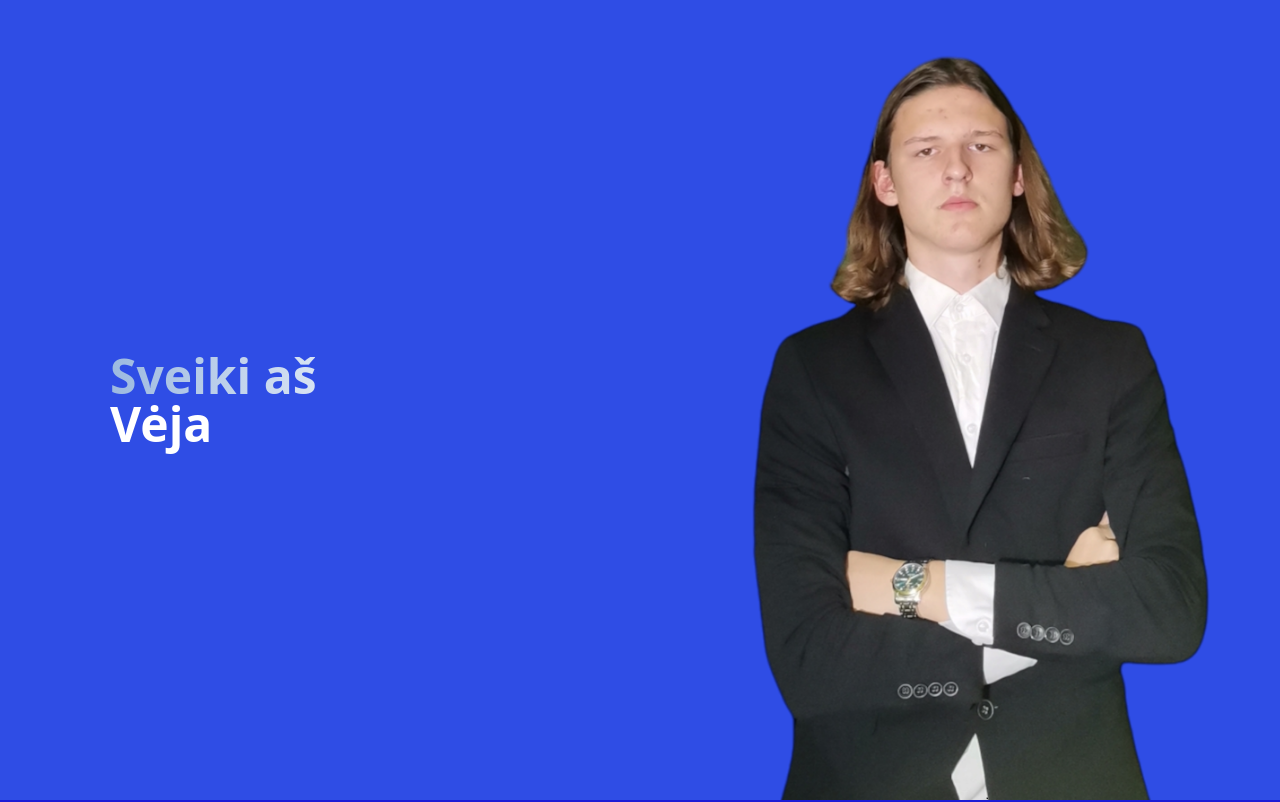
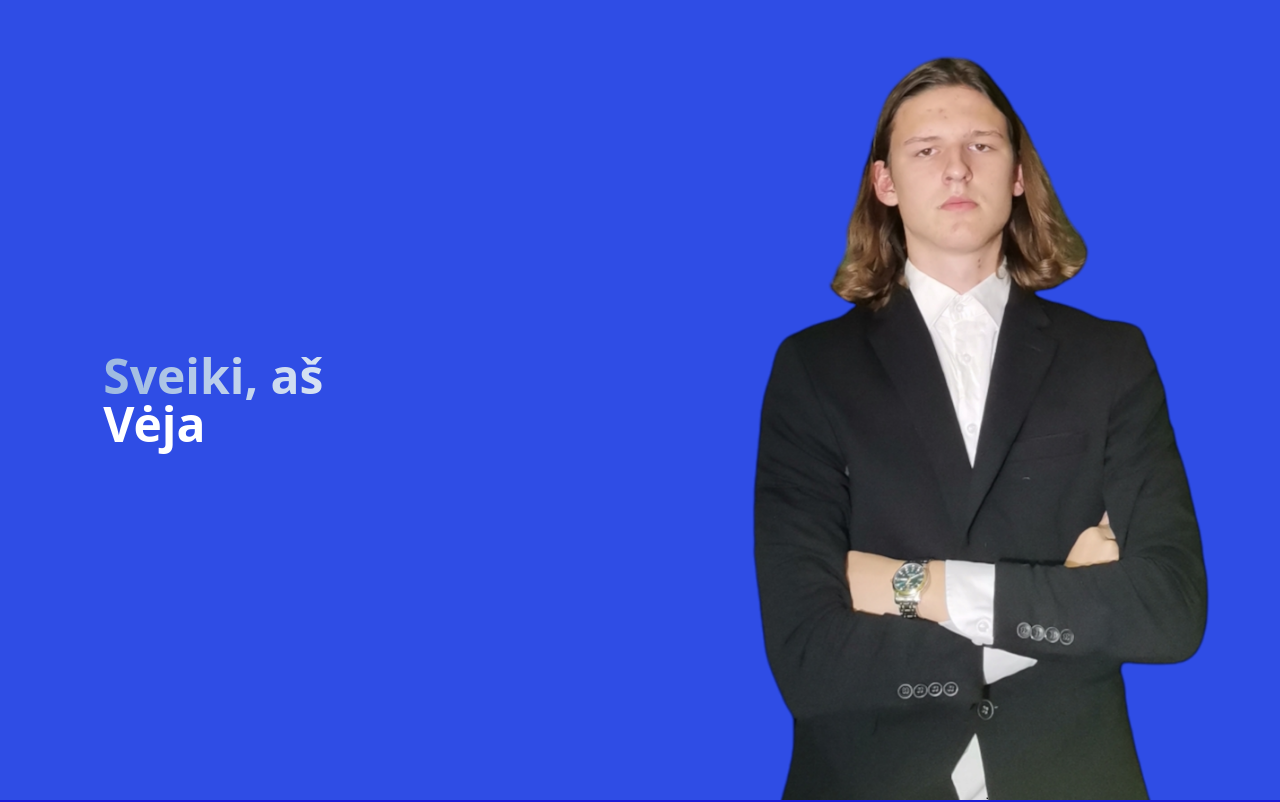
Before and after one commit to justnaikis/prezidentams, a Next.js app: page / in a window 1280 px wide. Shown: the top 802 px of the page. Built offline with nearby package versions, Linux system fonts and the light colour scheme.

Commit message:
more tiklas

```diff
--- a/app/page.tsx
+++ b/app/page.tsx
@@ -49,13 +49,13 @@ export default function Home() {
   };
   return (
     <main className="">
-      <section className='lg:bg-bannerImg bg-phoneBannerImg bg-no-repeat bg-cover bg-bottom w-full h-screen '>
+      <section className='lg:bg-bannerImg bg-phoneBannerImg bg-no-repeat bg-cover bg-bottom h-screen w-full'>
         <div className='md:w-2/3'>
           <div className="font-bold text-white md:w-1/2 w-full md:text-5xl text-3xl flex justify-center items-center h-screen">
             <div className='text-center mt-48 lg:mt-0'>
               <span className=''>
                 <div className='text-transparent bg-clip-text bg-gradient-to-r from-darkBlu to-lightBlu'>
-                  Sveiki aš{" "}
+                  Sveiki, aš{" "}
                 </div>
                 <TypeAnimation
                   className='flex text-center'
@@ -64,7 +64,7 @@ export default function Home() {
                     1000,
                     "Būsimas",
                     500,
-                    "Aušros prezidentas",
+                    'Aušros prezidentas',
                     1000,
                   ]}
                   wrapper='span'
@@ -94,7 +94,7 @@ export default function Home() {
         </div>
         <br />
         <div data-aos="fade-up" className='pb-8 text-mainText'>
-          Tapęs mokyklos prezidentu, sieksiu įgyvendinti kelis svarbius pokyčius, kurie pagerins mūsų mokyklos gyvenimą. Pirmiausia planuoju skaitmenizuoti balsavimo procesą – tai leis mokiniams patogiai ir greitai išreikšti savo nuomonę įvairiais klausimais, skatins skaidrumą ir sąžiningą sprendimų priėmimą. Taip pat noriu organizuoti daugiau renginių mokykloje. Galiausiai žadu atsižvelgti į daugumos poreikius ir norus bei stengtis juos įgyvendinti – man svarbu, kad kiekvienas jaustųsi išgirstas ir dalyvautų mokyklos gyvenime.
+          Tapęs mokyklos prezidentu, sieksiu įgyvendinti kelis svarbius pokyčius, kurie pagerins mūsų mokyklos gyvenimą. Pirmiausia planuoju skaitmenizuoti balsavimo procesą – tai leis mokiniams patogiai ir greitai išreikšti savo nuomonę įvairiais klausimais, skatins skaidrumą ir sąžiningą sprendimų priėmimą. Taip pat stengsiuosi glaudžiai bendradarbiauti su mokinių savivaldos taryba, kad galėtume kurti mokyklą geresnę vietą visiems. Organizuosiu atvirų durų dienas, kurios suteiks mokiniams galimybę pristatyti mūsų mokyklą ir taip prisidėti prie jos reputacijos gerinimo. Siekdamas praturtinti mokyklos gyvenimą, skatinsiu įvairias popamokines veiklas, kurios leis mokiniams ugdyti savo gebėjimus, atrasti naujus interesus ir stiprinti bendruomenės ryšius. Taip pat planuoju pakviesti alumnus (buvusius gimnazijos mokinius), kad jie galėtų pasidalinti savo patirtimi ir padėti mokiniams pasirinkti tinkamą karjeros kelią. Sieksiu pagerinti ir esamų renginių kokybę, kad jie labiau atitiktų daugumos norus. Galiausiai žadu atsižvelgti į daugumos poreikius bei norus ir stengtis juos įgyvendinti – man svarbu, kad kiekvienas jaustųsi išgirstas ir dalyvautų mokyklos gyvenime.
         </div>
         <br />
       </div>
```
